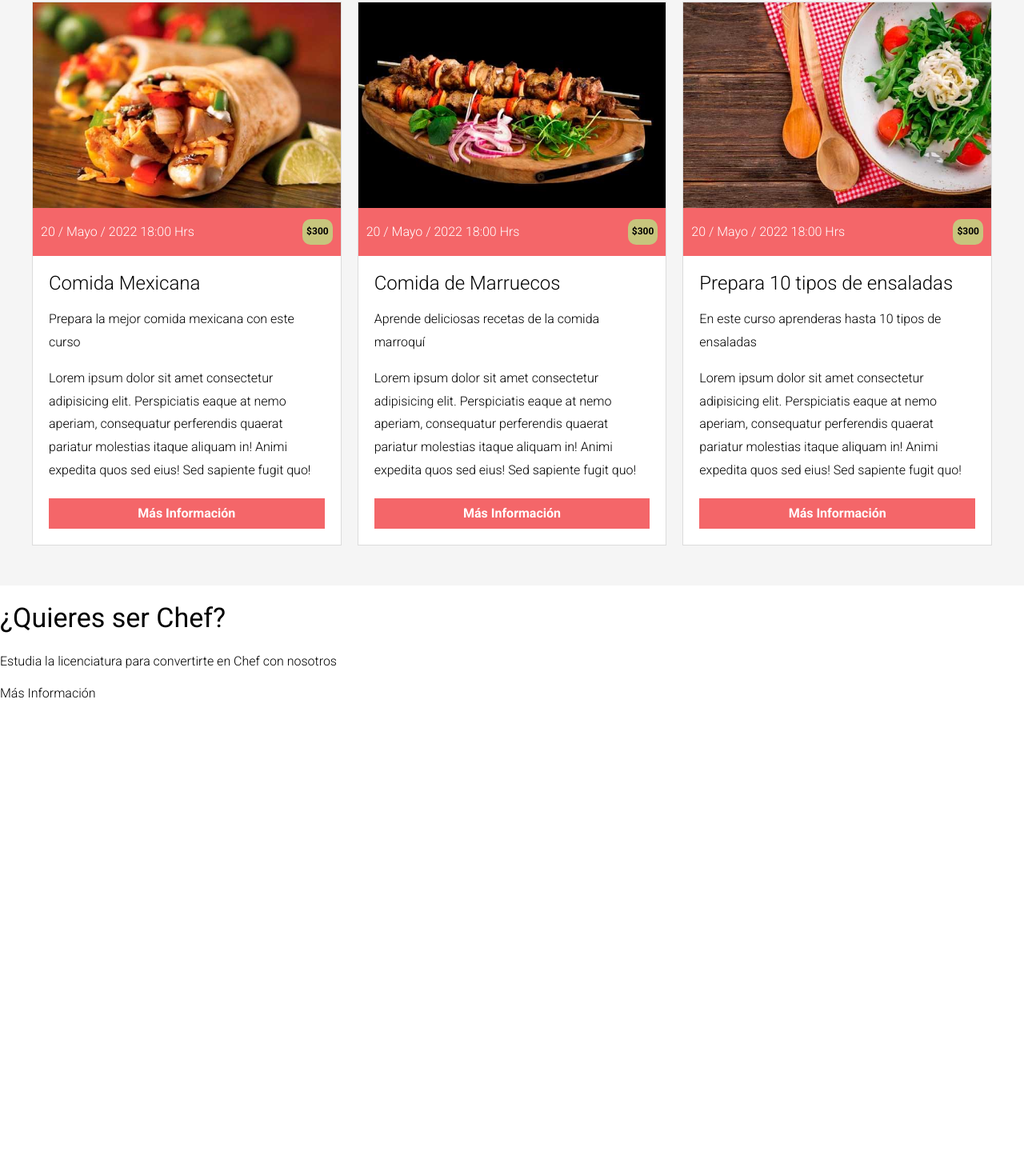
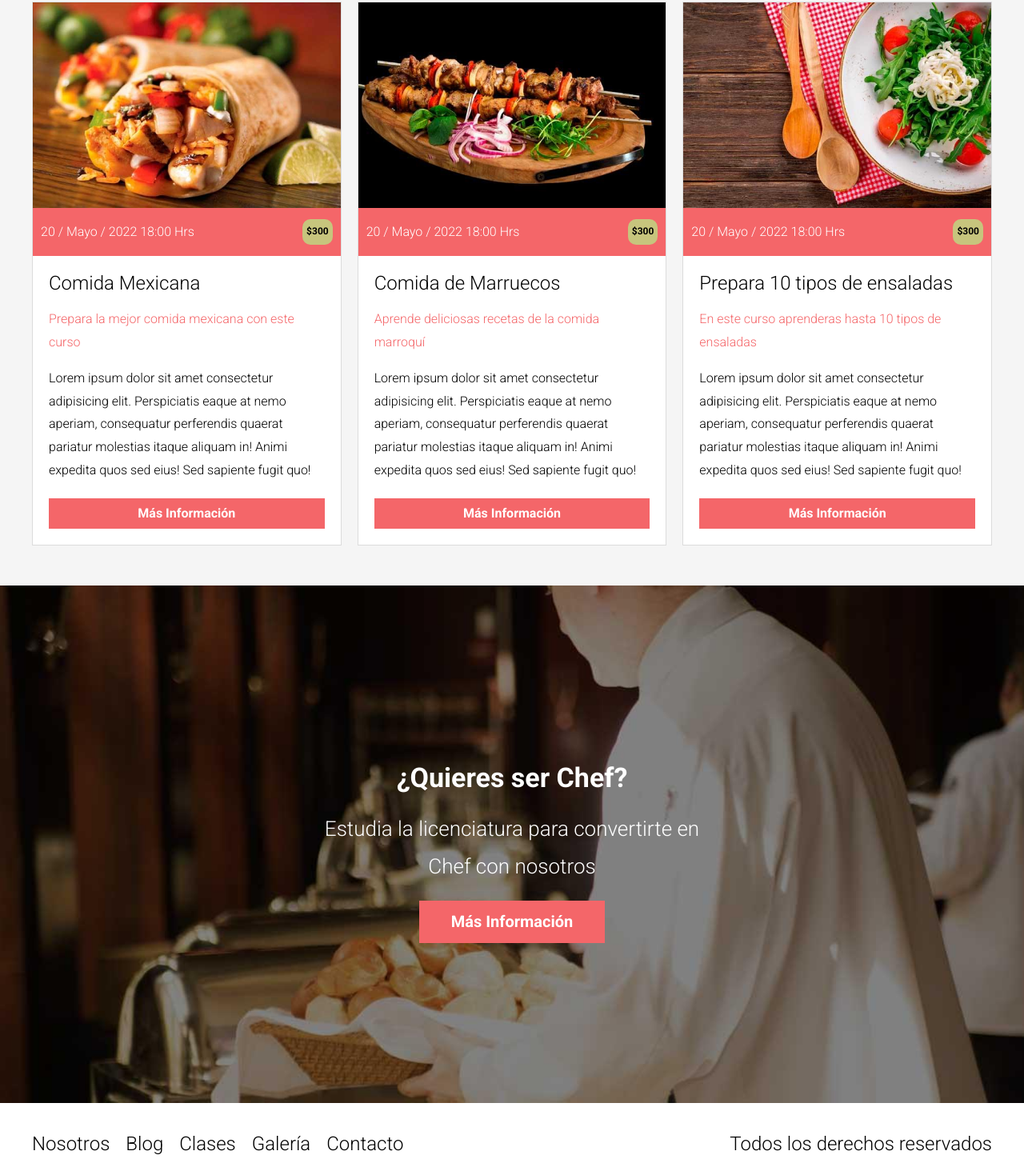
Before and after one commit to Hinga2019/EscuelaCocina, a website: page index.html in a window 1280 px wide. Shown: the part 2464-3933 px from the top of the page at 80% size. Before the commit the page ends 3340 px from the top, so only its background shows below. Drawn offline with Linux system fonts and the light colour scheme.

Commit message:
finalizado

```diff
--- a/index.html
+++ b/index.html
@@ -50,7 +50,7 @@
             <div class="nosotros__bloque">
                 <img src="build/img/icono_chef.png" alt="imagen icono" class="nosotros__imagen">
                 <h3 class="nosotros__bloque-heading">Chef's Especialistas</h3>
-                <p class="nosotros__bloque-texto">Los mejores chef's que han trabajo en los mejores restaurants de europa.</p>
+                <p class="nosotros__bloque-texto">Los mejores chef's que han trabajo en los mejores restaurants de Europa.</p>
             </div>
             <div class="nosotros__bloque">
                 <img src="build/img/icono_vino.png" alt="imagen icono" class="nosotros__imagen">
@@ -75,7 +75,7 @@
                 </div>
                 <div class="clase__contenido">
                     <h3 class="clase__nombre">Comida Italiana para Principiantes</h3>
-                    <p class="clase__descripccion">Aprende las bases de la comida italiana con este curso</p>
+                    <p class="clase__descripcion">Aprende las bases de la comida italiana con este curso</p>
                     <p class="clase__texto">Lorem ipsum dolor sit amet consectetur adipisicing elit. Perspiciatis eaque at nemo aperiam, consequatur perferendis quaerat pariatur molestias itaque aliquam in! Animi expedita quos sed eius! Sed sapiente fugit quo!</p>
                     <a href="#" class="clase__enlace">Más Información</a>
                 </div>
@@ -88,7 +88,7 @@
                 </div>
                 <div class="clase__contenido">
                     <h3 class="clase__nombre">Planeación de Menús para bodas</h3>
-                    <p class="clase__descripccion">Añade la planeación de menús para bodas a tus habilidades</p>
+                    <p class="clase__descripcion">Añade la planeación de menús para bodas a tus habilidades</p>
                     <p class="clase__texto">Lorem ipsum dolor sit amet consectetur adipisicing elit. Perspiciatis eaque at nemo aperiam, consequatur perferendis quaerat pariatur molestias itaque aliquam in! Animi expedita quos sed eius! Sed sapiente fugit quo!</p>
                     <a href="#" class="clase__enlace">Más Información</a>
                 </div>
@@ -101,7 +101,7 @@
                 </div>
                 <div class="clase__contenido">
                     <h3 class="clase__nombre">Preparación de Pasteles</h3>
-                    <p class="clase__descripccion">Aprende a preparar deliciosos postres con este curso</p>
+                    <p class="clase__descripcion">Aprende a preparar deliciosos postres con este curso</p>
                     <p class="clase__texto">Lorem ipsum dolor sit amet consectetur adipisicing elit. Perspiciatis eaque at nemo aperiam, consequatur perferendis quaerat pariatur molestias itaque aliquam in! Animi expedita quos sed eius! Sed sapiente fugit quo!</p>
                     <a href="#" class="clase__enlace">Más Información</a>
                 </div>
@@ -114,7 +114,7 @@
                 </div>
                 <div class="clase__contenido">
                     <h3 class="clase__nombre">Comida Mexicana</h3>
-                    <p class="clase__descripccion">Prepara la mejor comida mexicana con este curso</p>
+                    <p class="clase__descripcion">Prepara la mejor comida mexicana con este curso</p>
                     <p class="clase__texto">Lorem ipsum dolor sit amet consectetur adipisicing elit. Perspiciatis eaque at nemo aperiam, consequatur perferendis quaerat pariatur molestias itaque aliquam in! Animi expedita quos sed eius! Sed sapiente fugit quo!</p>
                     <a href="#" class="clase__enlace">Más Información</a>
                 </div>
@@ -127,7 +127,7 @@
                 </div>
                 <div class="clase__contenido">
                     <h3 class="clase__nombre">Comida de Marruecos</h3>
-                    <p class="clase__descripccion">Aprende deliciosas recetas de la comida marroquí</p>
+                    <p class="clase__descripcion">Aprende deliciosas recetas de la comida marroquí</p>
                     <p class="clase__texto">Lorem ipsum dolor sit amet consectetur adipisicing elit. Perspiciatis eaque at nemo aperiam, consequatur perferendis quaerat pariatur molestias itaque aliquam in! Animi expedita quos sed eius! Sed sapiente fugit quo!</p>
                     <a href="#" class="clase__enlace">Más Información</a>
                 </div>
@@ -140,7 +140,7 @@
                 </div>
                 <div class="clase__contenido">
                     <h3 class="clase__nombre">Prepara 10 tipos de ensaladas</h3>
-                    <p class="clase__descripccion">En este curso aprenderas hasta 10 tipos de ensaladas</p>
+                    <p class="clase__descripcion">En este curso aprenderas hasta 10 tipos de ensaladas</p>
                     <p class="clase__texto">Lorem ipsum dolor sit amet consectetur adipisicing elit. Perspiciatis eaque at nemo aperiam, consequatur perferendis quaerat pariatur molestias itaque aliquam in! Animi expedita quos sed eius! Sed sapiente fugit quo!</p>
                     <a href="#" class="clase__enlace">Más Información</a>
                 </div>
@@ -154,5 +154,17 @@
         </p>
         <a href="#" class="escuela__enlace">Más Información</a>
     </section>
+    <footer class="footer">
+        <div class="footer__grid contenedor">
+            <nav class="navegacion">
+                <a href="#" class="navegacion__link">Nosotros</a>
+                <a href="#" class="navegacion__link">Blog</a>
+                <a href="#" class="navegacion__link">Clases</a>
+                <a href="#" class="navegacion__link">Galería</a>
+                <a href="#" class="navegacion__link">Contacto</a>
+            </nav>
+            <p class="footer__copyright">Todos los derechos reservados</p>
+        </div>
+    </footer>
 </body>
 </html>
--- a/src/scss/app.scss
+++ b/src/scss/app.scss
@@ -2,3 +2,4 @@
 @use 'ui/header';
 @use 'ui/nav';
 @use 'ui/contenido';
+@use 'ui/footer';
--- /dev/null
+++ b/src/scss/ui/contenido/_escuela.scss
@@ -0,0 +1,20 @@
+@use 'base/variables' as v;
+@use 'base/mixins' as m;
+
+.escuela {
+    @include m.bgImage('../img/chef_bg.jpg');
+    padding: 20rem 0;
+    text-align: center;
+    color: v.$blanco;
+    &__heading {
+        font-weight: 700
+    }
+    &__texto {
+        font-size: 2.6rem;
+        max-width: 50rem;
+        margin: 0 auto;
+    }
+    &__enlace {
+        @include m.boton(v.$primario, v.$blanco);
+    }
+}
--- a/src/scss/ui/contenido/_index.scss
+++ b/src/scss/ui/contenido/_index.scss
@@ -1,3 +1,4 @@
 @forward 'bloques';
 @forward 'nosotros';
 @forward 'clases';
+@forward 'escuela';
--- /dev/null
+++ b/src/scss/ui/footer/_footer.scss
@@ -0,0 +1,22 @@
+@use 'base/variables' as v;
+@use 'base/mixins' as m;
+
+.footer {
+    padding: 3rem 0;
+    border-bottom: .5rem solid v.$primario;
+
+    &__grid {
+        @include m.tablet {
+            display: flex;
+            justify-content: space-between;
+        }
+    }
+    &__copyright {
+        text-align: center;
+        font-size: 2.4rem;
+        margin-top: 3rem;
+        @include m.tablet {
+            margin: 0;
+        }
+    }
+}
--- /dev/null
+++ b/src/scss/ui/footer/_index.scss
@@ -0,0 +1 @@
+@forward 'footer';
```
Also changed, not shown: build/css/app.css, 1 other file.
